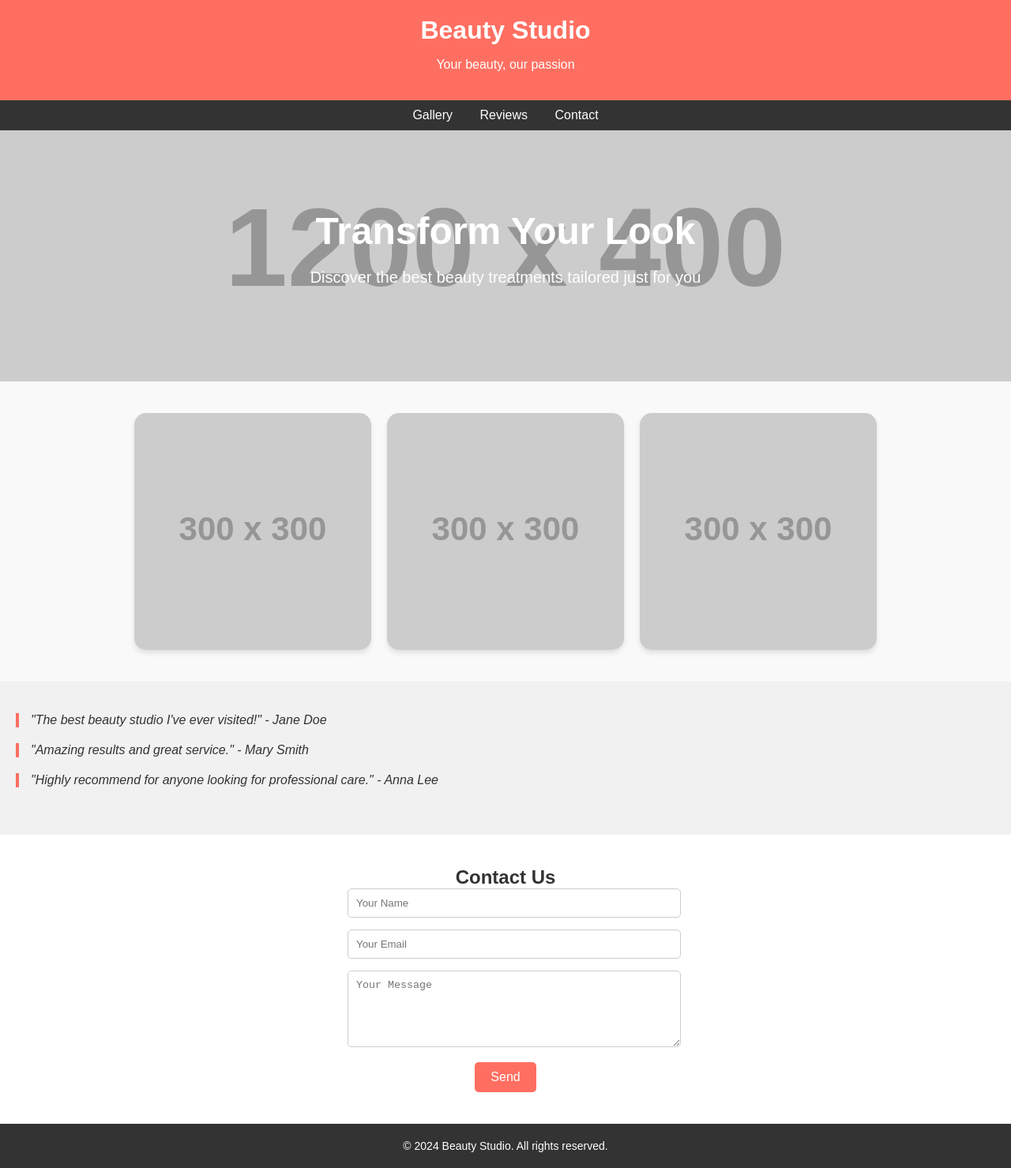
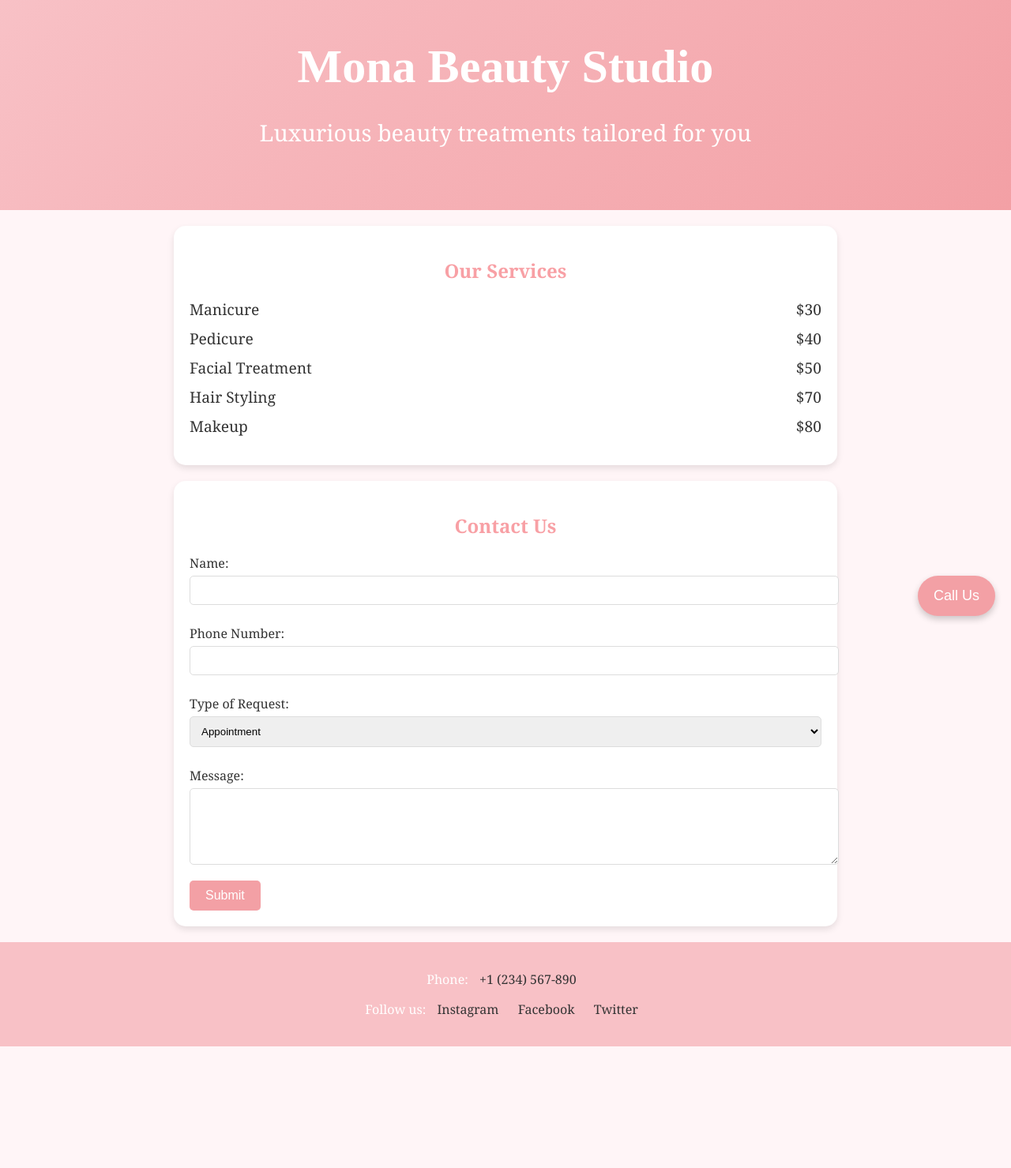
Before and after one commit to bigAAA01/Beauty_Studio01, a plain HTML site: page index.html in a window 1280 px wide. Shown: the whole page at 79% size. After the commit the page ends 1325 px from the top, so only its background shows below. Drawn offline with Linux system fonts and the light colour scheme; placeholder pictures from the web are drawn by us.

Commit message:
Update index.html

```diff
--- a/index.html
+++ b/index.html
@@ -3,180 +3,200 @@
 <head>
     <meta charset="UTF-8">
     <meta name="viewport" content="width=device-width, initial-scale=1.0">
-  <title>Beauty Studio</title>
+    <title>Mona Beauty Studio</title>
     <style>
-    /* Общие стили */
         body {
+            font-family: 'Georgia', serif;
             margin: 0;
-      font-family: Arial, sans-serif;
+            padding: 0;
+            background: #fff5f7;
             color: #333;
         }
-    h1, h2, h3 {
+        header {
+            background: linear-gradient(135deg, #f8c1c6, #f3a0a5);
+            text-align: center;
+            padding: 50px 20px;
+            color: white;
+            font-size: 1.5em;
+        }
+        header h1 {
+            font-size: 2.5em;
             margin: 0;
+            font-family: 'Playfair Display', serif;
         }
-    a {
-      text-decoration: none;
-      color: white;
+        header p {
+            font-size: 1.2em;
         }
-
-    /* Шапка */
-    header {
-      background-color: #ff6f61;
-      color: white;
+        .services {
+            background: white;
+            padding: 20px;
+            margin: 20px auto;
+            max-width: 800px;
+            border-radius: 15px;
+            box-shadow: 0 4px 8px rgba(0, 0, 0, 0.1);
+        }
+        .services h2 {
             text-align: center;
-      padding: 20px 0;
+            color: #f8a0a5;
         }
-
-    /* Навигация */
-    nav {
-      background-color: #333;
+        .services ul {
+            list-style: none;
+            padding: 0;
+        }
+        .services li {
+            font-size: 1.2em;
+            margin: 10px 0;
+            display: flex;
+            justify-content: space-between;
+        }
+        .contact-form {
+            background: white;
+            padding: 20px;
+            margin: 20px auto;
+            max-width: 800px;
+            border-radius: 15px;
+            box-shadow: 0 4px 8px rgba(0, 0, 0, 0.1);
+        }
+        .contact-form h2 {
             text-align: center;
-      padding: 10px 0;
+            color: #f8a0a5;
         }
-    nav a {
-      margin: 0 15px;
-      font-size: 16px;
-      transition: color 0.3s;
+        .contact-form label {
+            display: block;
+            margin: 10px 0 5px;
         }
-    nav a:hover {
-      color: #ff6f61;
-    }
-
-    /* Hero */
-    .hero {
-      background: url('https://via.placeholder.com/1200x400') no-repeat center center/cover;
-      text-align: center;
-      color: white;
-      padding: 100px 20px;
-    }
-    .hero h1 {
-      font-size: 48px;
-      margin-bottom: 10px;
-    }
-    .hero p {
-      font-size: 20px;
-    }
-
-    /* Галерея */
-    .gallery {
-      display: flex;
-      justify-content: center;
-      gap: 20px;
-      padding: 40px 20px;
-      background-color: #f9f9f9;
-    }
-    .gallery img {
-      width: 300px;
-      height: 300px;
-      object-fit: cover;
-      border-radius: 15px;
-      box-shadow: 0 4px 6px rgba(0, 0, 0, 0.1);
-      transition: transform 0.3s;
-    }
-    .gallery img:hover {
-      transform: scale(1.05);
-    }
-
-    /* Отзывы */
-    .reviews {
-      padding: 40px 20px;
-      background-color: #f1f1f1;
-    }
-    .reviews .review {
-      margin-bottom: 20px;
-      border-left: 4px solid #ff6f61;
-      padding-left: 15px;
-      font-style: italic;
-    }
-
-    /* Контакты */
-    .contact {
-      padding: 40px 20px;
-      text-align: center;
-    }
-    .contact form {
-      max-width: 400px;
-      margin: 0 auto;
-    }
-    .contact input, .contact textarea {
+        .contact-form input,
+        .contact-form select,
+        .contact-form textarea {
             width: 100%;
             padding: 10px;
             margin-bottom: 15px;
-      border: 1px solid #ccc;
+            border: 1px solid #ddd;
             border-radius: 5px;
         }
-    .contact button {
-      background-color: #ff6f61;
+        .contact-form button {
+            background: #f3a0a5;
             color: white;
             padding: 10px 20px;
             border: none;
             border-radius: 5px;
-      font-size: 16px;
             cursor: pointer;
-      transition: background-color 0.3s;
+            font-size: 1em;
         }
-    .contact button:hover {
-      background-color: #e55a50;
+        .contact-form button:hover {
+            background: #d98893;
         }
-
-    /* Подвал */
+        .call-button {
+            position: fixed;
+            bottom: 20px;
+            right: 20px;
+            background: #f3a0a5;
+            color: white;
+            padding: 15px 20px;
+            border: none;
+            border-radius: 50px;
+            cursor: pointer;
+            font-size: 18px;
+            box-shadow: 0 4px 8px rgba(0, 0, 0, 0.2);
+        }
+        .call-button:hover {
+            background: #d98893;
+        }
         footer {
-      background-color: #333;
+            background: #f8c1c6;
             color: white;
+            padding: 20px;
             text-align: center;
-      padding: 20px 0;
-      font-size: 14px;
+        }
+        footer a {
+            color: #333;
+            text-decoration: none;
+            margin: 0 10px;
+        }
+        footer a:hover {
+            text-decoration: underline;
         }
     </style>
 </head>
 <body>
-  <!-- Шапка -->
+
 <header>
-    <h1>Beauty Studio</h1>
-    <p>Your beauty, our passion</p>
+    <h1>Mona Beauty Studio</h1>
+    <p>Luxurious beauty treatments tailored for you</p>
 </header>
 
-  <!-- Навигация -->
-  <nav>
-    <a href="#gallery">Gallery</a>
-    <a href="#reviews">Reviews</a>
-    <a href="#contact">Contact</a>
-  </nav>
+<section class="services">
+    <h2>Our Services</h2>
+    <ul>
+        <li><span>Manicure</span><span>$30</span></li>
+        <li><span>Pedicure</span><span>$40</span></li>
+        <li><span>Facial Treatment</span><span>$50</span></li>
+        <li><span>Hair Styling</span><span>$70</span></li>
+        <li><span>Makeup</span><span>$80</span></li>
+    </ul>
+</section>
 
-  <!-- Hero -->
-  <div class="hero">
-    <h1>Transform Your Look</h1>
-    <p>Discover the best beauty treatments tailored just for you</p>
+<section class="contact-form">
+    <h2>Contact Us</h2>
+    <form>
+        <label for="name">Name:</label>
+        <input type="text" id="name" name="name" required>
+
+        <label for="phone">Phone Number:</label>
+        <input type="tel" id="phone" name="phone" required>
+
+        <label for="query-type">Type of Request:</label>
+        <select id="query-type" name="query-type" required>
+            <option value="appointment">Appointment</option>
+            <option value="question">Question</option>
+        </select>
+
+        <div id="appointment-details" style="display: none;">
+            <label for="service">Service:</label>
+            <input type="text" id="service" name="service">
+
+            <label for="date">Date:</label>
+            <input type="date" id="date" name="date">
+
+            <label for="time">Time:</label>
+            <input type="time" id="time" name="time">
         </div>
 
-  <!-- Галерея -->
-  <section id="gallery" class="gallery">
-    <img src="https://via.placeholder.com/300" alt="Work 1">
-    <img src="https://via.placeholder.com/300" alt="Work 2">
-    <img src="https://via.placeholder.com/300" alt="Work 3">
-  </section>
+        <label for="message">Message:</label>
+        <textarea id="message" name="message" rows="5"></textarea>
 
-  <!-- Отзывы -->
-  <section id="reviews" class="reviews">
-    <div class="review">"The best beauty studio I've ever visited!" - Jane Doe</div>
-    <div class="review">"Amazing results and great service." - Mary Smith</div>
-    <div class="review">"Highly recommend for anyone looking for professional care." - Anna Lee</div>
-  </section>
-
-  <!-- Контакты -->
-  <section id="contact" class="contact">
-    <h2>Contact Us</h2>
-    <form>
-      <input type="text" name="name" placeholder="Your Name" required>
-      <input type="email" name="email" placeholder="Your Email" required>
-      <textarea name="message" placeholder="Your Message" rows="5" required></textarea>
-      <button type="submit">Send</button>
+        <button type="submit">Submit</button>
     </form>
 </section>
 
-  <!-- Подвал -->
+<button class="call-button" onclick="callStudio()">Call Us</button>
+
 <footer>
-    &copy; 2024 Beauty Studio. All rights reserved.
+    <p>Phone: <a href="tel:+1234567890">+1 (234) 567-890</a></p>
+    <p>
+        Follow us:
+        <a href="https://instagram.com/yourstudio" target="_blank">Instagram</a>
+        <a href="https://facebook.com/yourstudio" target="_blank">Facebook</a>
+        <a href="https://twitter.com/yourstudio" target="_blank">Twitter</a>
+    </p>
 </footer>
+
+<script>
+    // Toggle appointment details
+    document.getElementById('query-type').addEventListener('change', function () {
+        const appointmentDetails = document.getElementById('appointment-details');
+        if (this.value === 'appointment') {
+            appointmentDetails.style.display = 'block';
+        } else {
+            appointmentDetails.style.display = 'none';
+        }
+    });
+
+    // Call studio function
+    function callStudio() {
+        window.location.href = 'tel:+1234567890';
+    }
+</script>
+
 </body>
 </html>
```
Lines whose indentation alone changed are shown as unchanged.
